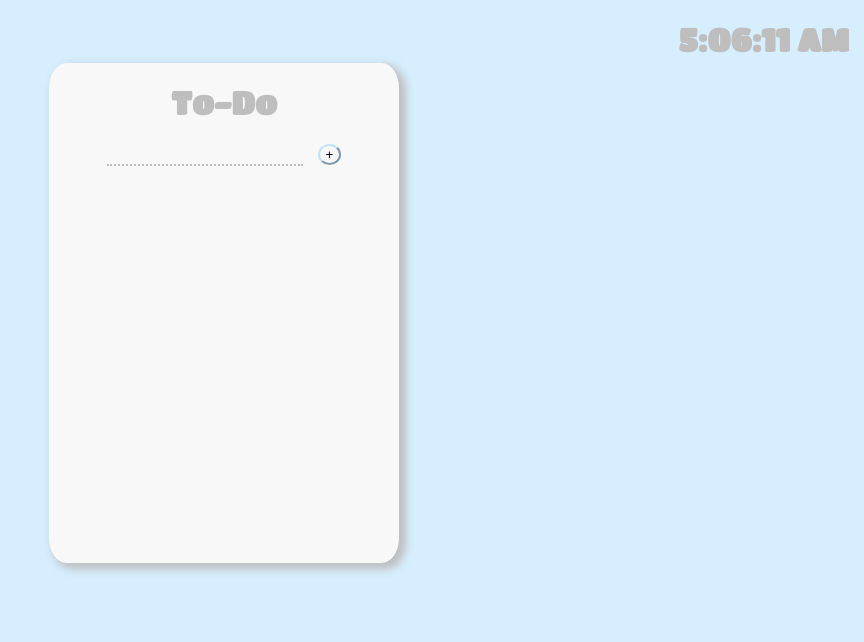
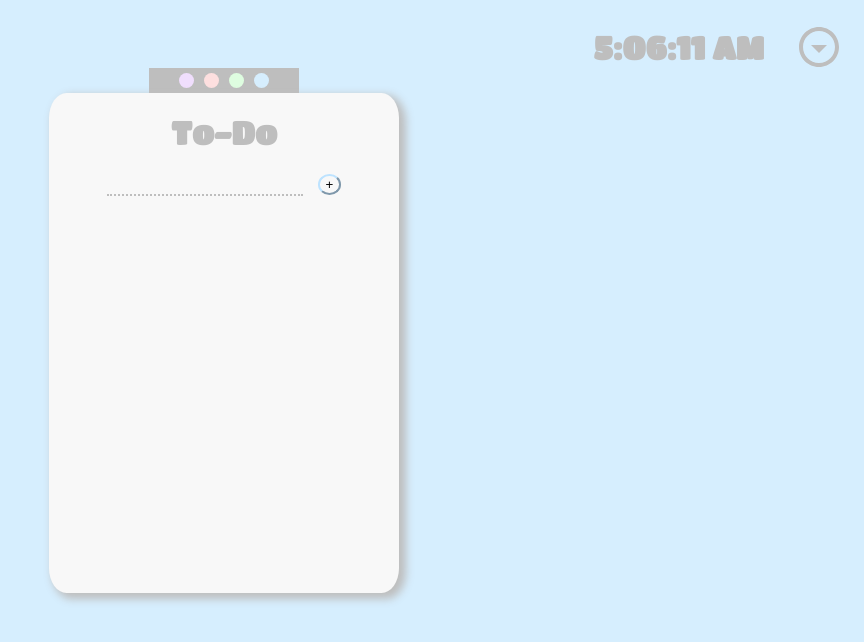
Before and after one commit to lam-j/to-do-list, a React (Create React App) app: page / in a window 1280 px wide. Shown: the top 642 px of the page, without its empty margins (416-1280 px from the left). Built offline with nearby package versions, Linux system fonts and the light colour scheme.

Commit message:
Add user's ability to change the background color. More styling. Skeleton of a dropdown menu.

```diff
--- a/package.json
+++ b/package.json
@@ -5,6 +5,10 @@
   "keywords": [],
   "main": "src/index.js",
   "dependencies": {
+    "@emotion/react": "11.8.1",
+    "@emotion/styled": "11.8.1",
+    "@mui/icons-material": "5.5.0",
+    "@mui/material": "5.5.0",
     "react": "17.0.2",
     "react-dom": "17.0.2",
     "react-scripts": "4.0.0",
--- a/public/styles.css
+++ b/public/styles.css
@@ -10,14 +10,27 @@ h1 {
 }
 
 .container {
-  display: flex;
+  display: grid;
   justify-content: center;
 }
 
-.time-container {
-  position: absolute;
-  right: 15px;
-  top: 0;
+.color-container {
+  background-color: #bebebe;
+  display: flex;
+  justify-content: center;
+  justify-self: center;
+  width: 150px;
+  position: relative;
+  top: 60px;
+}
+
+.color-button {
+  height: 15px;
+  width: 15px;
+  border-radius: 50%;
+  border-style: none;
+  display: inline-block;
+  margin: 5px;
 }
 
 .list-container {
@@ -27,28 +40,17 @@ h1 {
   min-height: 500px;
   min-width: 350px;
   max-width: 350px;
-  position: relative;
-  top: 55px;
   display: flex;
   flex-direction: column;
   align-content: center;
+  text-align: center;
+  position: relative;
+  top: 60px;
 }
 
-.list-title {
-  text-align: center;
-}
-
-.list-title img {
-  height: 125px;
-  width: 170px;
-}
-
-.list-title h1 {
+.list-container h1 {
   color: #bebebe;
   font-family: "Titan One", cursive;
-}
-
-.list-input {
   text-align: center;
 }
 
@@ -91,17 +93,43 @@ h1 {
   margin-bottom: auto;
 }
 
-.item-buttons input {
-}
-
 .item-buttons button {
   background-color: transparent;
   border-color: #bde3ff;
   border-radius: 100%;
   font-size: 12px;
 }
-/*
-.list-item:hover + .item-buttons button,
-.button:hover {
+
+.dropdown-container {
+  position: absolute;
+  right: 15px;
+  top: 22px;
+}
+
+.nav-button,
+.drop-button {
+  background-color: transparent;
+  border-radius: 100%;
+  border-style: none;
+  color: #bebebe;
+  font-size: 12px;
+}
+
+.drop-button {
   display: block;
-} */
+  font-size: 1rem;
+  margin: 12px;
+}
+
+.dropdown-content {
+  display: none;
+}
+
+.dropdown-container:hover .dropdown-content {
+  display: block;
+}
+
+.time-container {
+  position: absolute;
+  right: 100px;
+}
--- a/src/components/App.jsx
+++ b/src/components/App.jsx
@@ -1,9 +1,9 @@
 import React, { useState } from "react";
-// import { v4 as uuidv4 } from "uuid";
 import Input from "./Input";
-// import Item from "./Item";
 import ItemList from "./ItemList";
 import Time from "./Time";
+import ColorBar from "./ColorBar";
+import Nav from "./Nav";
 
 export default function App() {
   const [itemList, setItemList] = useState([]);
@@ -26,15 +26,19 @@ export default function App() {
 
   return (
     <div className="container">
+      <div className="color-container">
+        <ColorBar />
+      </div>
+      <div className="list-container">
+        <h1>To-Do</h1>
+        <Input onAdd={addItem} />
+        <ItemList onDelete={deleteItem} itemList={itemList} />
+      </div>
+      <div className="nav-container">
+        <Nav />
+      </div>
       <div className="time-container">
         <Time />
-      </div>
-      <div className="list-container">
-        <div className="list-title">
-          <h1>To-Do</h1>
-        </div>
-        <Input onAdd={addItem} />
-        <ItemList onDelete={deleteItem} itemList={itemList} />
       </div>
     </div>
   );
--- /dev/null
+++ b/src/components/ColorBar.jsx
@@ -0,0 +1,40 @@
+import React from "react";
+
+export default function ColorBar() {
+  function changeColor(color) {
+    document.body.style.background = color;
+  }
+
+  return (
+    <>
+      <button
+        className="color-button"
+        style={{ backgroundColor: "#F0DEFD" }}
+        onClick={() => {
+          changeColor("#F0DEFD");
+        }}
+      ></button>
+      <button
+        className="color-button"
+        style={{ backgroundColor: "#FDDFDF" }}
+        onClick={() => {
+          changeColor("#FDDFDF");
+        }}
+      ></button>
+      <button
+        className="color-button"
+        style={{ backgroundColor: "#DEFDE0" }}
+        onClick={() => {
+          changeColor("#DEFDE0");
+        }}
+      ></button>
+      <button
+        className="color-button"
+        style={{ backgroundColor: "#D6EEFE" }}
+        onClick={() => {
+          changeColor("#D6EEFE");
+        }}
+      ></button>
+    </>
+  );
+}
--- /dev/null
+++ b/src/components/Nav.jsx
@@ -0,0 +1,22 @@
+import React from "react";
+import ArrowDropDownCircleOutlinedIcon from "@mui/icons-material/ArrowDropDownCircleOutlined";
+import AccessTimeOutlinedIcon from "@mui/icons-material/AccessTimeOutlined";
+import MusicNoteOutlinedIcon from "@mui/icons-material/MusicNoteOutlined";
+
+export default function Nav() {
+  return (
+    <div className="dropdown-container">
+      <button className="nav-button">
+        {<ArrowDropDownCircleOutlinedIcon style={{ fontSize: "3rem" }} />}
+      </button>
+      <div className="dropdown-content">
+        <button className="drop-button">
+          {<AccessTimeOutlinedIcon style={{ fontSize: "1.5rem" }} />}
+        </button>
+        <button className="drop-button">
+          {<MusicNoteOutlinedIcon style={{ fontSize: "1.5rem" }} />}
+        </button>
+      </div>
+    </div>
+  );
+}
```
